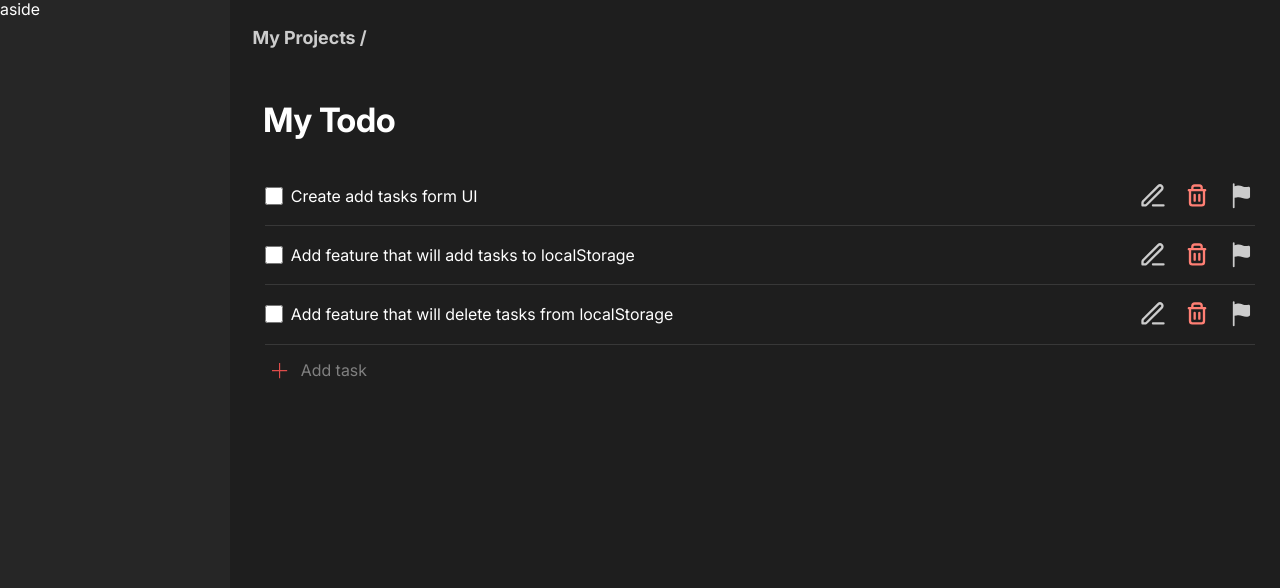
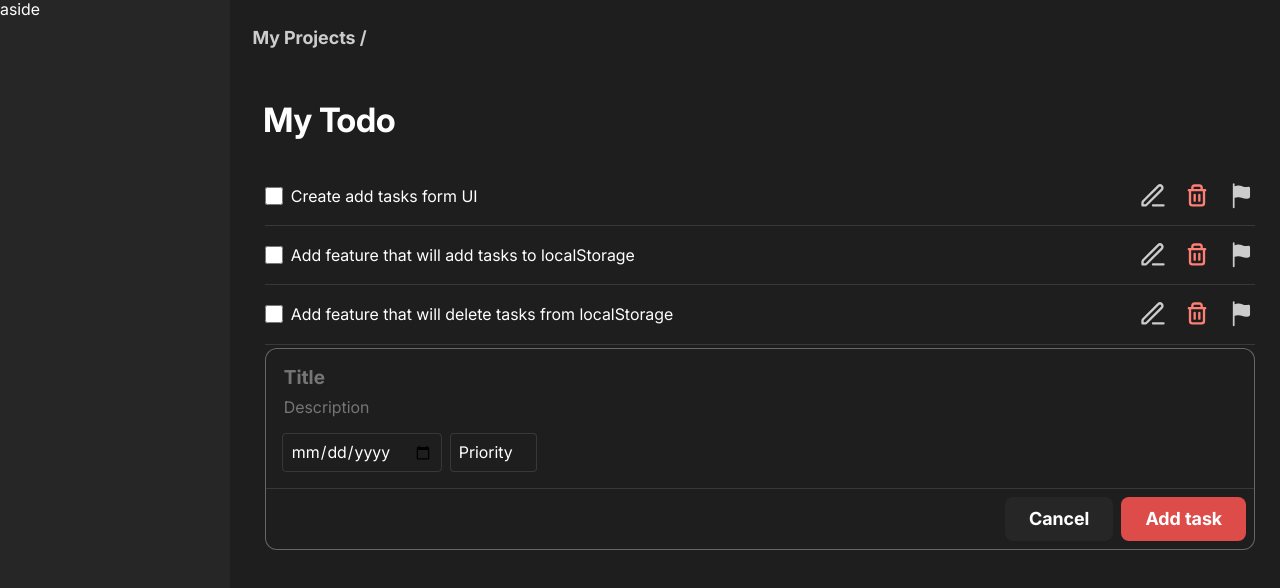
Before and after one commit to lawrence-ruscia/todo-list, a website built with webpack: page src/template.html in a window 1280 px wide. Both pictures are taken after a click on the button "Add task". Built offline with nearby package versions, Linux system fonts and the light colour scheme.

Commit message:
feat(add-tasks): create layout for adding task dialog

```diff
--- a/src/style.css
+++ b/src/style.css
@@ -18,8 +18,10 @@
   --color-placeholder: #808080;
   --color-delete: #ff7f74;
   --color-cta: #de4c4a;
+  --color-cta-hover: #da6d6b;
   --color-text-secondary: #f07f75;
-  --color-cta-hover: #de8d4a1f;
+  --color-menu-hover: #de8d4a1f;
+  --color-btn-hover: #cccccc21;
   --color-priority-1: #d1453b;
   --color-priority-2: #eb8909;
   --color-priority-3: #246fe0;
@@ -58,6 +60,11 @@
   --font-weight-bold: 700;
   --font-weight-black: 900;
 }
+*,
+*::before,
+*::after {
+  box-sizing: border-box;
+}
 
 body {
   min-height: 100vh;
@@ -70,7 +77,8 @@ body {
 }
 
 button,
-input[type="checkbox"] {
+input[type="checkbox"],
+select {
   cursor: pointer;
 }
 
@@ -101,6 +109,24 @@ input {
   width: 100%;
   height: 100%;
   object-fit: cover;
+}
+
+.cta-button {
+  background-color: var(--color-cta);
+  font-weight: var(--font-weight-bold);
+}
+
+.cta-button:hover {
+  background-color: var(--color-cta-hover);
+}
+
+.filled-button {
+  background-color: var(--color-secondary);
+  font-weight: var(--font-weight-bold);
+}
+
+.filled-button:hover {
+  background-color: var(--color-btn-hover);
 }
 
 #header {
@@ -208,6 +234,9 @@ input {
 }
 
 .add-task {
+  position: relative;
+
+  margin-top: 0.2rem;
   margin-left: 0.6rem;
 }
 
@@ -232,3 +261,108 @@ input {
 .add-task__text {
   color: var(--color-placeholder);
 }
+
+.add-task__popover {
+  top: 0;
+  width: 100%;
+  min-height: 200px;
+
+  border: 1px solid var(--color-border);
+  border-radius: var(--radius-medium);
+  background-color: var(--color-primary);
+
+  padding: 0;
+}
+
+.add-task__popover:has(*:focus) {
+  border-color: #cccccc69;
+}
+
+#add-task__form {
+  display: grid;
+  grid-template-rows: auto auto;
+  color: var(--color-text-primary);
+}
+
+.task-form__content {
+  display: flex;
+  flex-direction: column;
+  gap: var(--spacing-sm);
+
+  border-bottom: 1px solid var(--color-border);
+  padding: var(--spacing-sm);
+}
+
+.task-form__text {
+  display: flex;
+  flex-direction: column;
+  gap: var(--spacing-xs);
+}
+
+.task-form__title {
+  font-size: 1.2rem;
+  font-weight: var(--font-weight-bold);
+}
+
+.task-form__title:focus,
+.task-form__description:focus {
+  outline: none;
+  border: 0;
+}
+
+.task-form__select {
+  display: flex;
+  gap: var(--spacing-xs);
+}
+
+.task-form__date {
+  padding: var(--spacing-xs);
+
+  color: var(--color-text-primary);
+  border: 1px solid var(--color-border);
+  border-radius: var(--radius-x-small);
+}
+
+.task-form__priority {
+  appearance: none;
+  -moz-appearance: none;
+  -webkit-appearance: none;
+
+  outline: none;
+  border: 1px solid var(--color-border);
+  border-radius: var(--radius-x-small);
+
+  padding: var(--spacing-xs);
+  color: var(--color-text-primary);
+  background-color: var(--color-primary);
+}
+
+.task-form__date:hover,
+.task-form__priority:hover {
+  background-color: var(--color-btn-hover);
+}
+
+.task-form__priority:hover option {
+  background-color: var(--color-primary);
+}
+
+.task-form__footer {
+  display: flex;
+  justify-content: end;
+
+  padding: var(--spacing-xs);
+}
+
+.task-form__options {
+  display: flex;
+  align-items: center;
+  justify-content: end;
+
+  gap: var(--spacing-xs);
+}
+
+.task-form__options button {
+  font-size: var(--button-font-large);
+  padding: var(--button-padding-large);
+  border-radius: var(--radius-small);
+}
--- a/src/template.html
+++ b/src/template.html
@@ -24,6 +24,7 @@
         </div>
 
         <div class="task-container">
+          <!-- TODO: Replace with lists and use labels for titles to associate them with their checkbox -->
           <div class="task-item">
             <div class="task__details">
               <input type="checkbox" class="task__checkbox" />
@@ -130,9 +131,67 @@
               />
               <p class="add-task__text">Add task</p>
             </button>
+
+            <dialog class="add-task__popover">
+              <form method="dialog" id="add-task__form">
+                <div class="task-form__content">
+                  <div class="task-form__text">
+                    <input
+                      type="text"
+                      class="task-form__title"
+                      placeholder="Title"
+                      name="title"
+                      required
+                    />
+                    <input
+                      type="text"
+                      class="task-form__description"
+                      placeholder="Description"
+                      name="description"
+                    />
+                  </div>
+
+                  <div class="task-form__select">
+                    <input type="date" class="task-form__date" name="date" />
+                    <select
+                      name="priority"
+                      id="priority"
+                      class="task-form__priority"
+                    >
+                      <option value="none" selected disabled hidden>
+                        Priority
+                      </option>
+                      <option value="Priority 1">Priority 1</option>
+                      <option value="Priority 2">Priority 2</option>
+                      <option value="Priority 3">Priority 3</option>
+                      <option value="Priority 4">Priority 4</option>
+                    </select>
+                  </div>
+                </div>
+                <div class="task-form__footer">
+                  <div class="task-form__options">
+                    <button class="filled-button cancel-add-task">
+                      Cancel
+                    </button>
+                    <button class="cta-button confirm-add-task">
+                      Add task
+                    </button>
+                  </div>
+                </div>
+              </form>
+            </dialog>
           </div>
         </div>
       </div>
     </main>
+
+    <script>
+      const addTaskBtn = document.querySelector(".add-task__btn");
+      const addTaskPopover = document.querySelector(".add-task__popover");
+
+      addTaskBtn.addEventListener("click", () => {
+        addTaskPopover.show();
+      });
+    </script>
   </body>
 </html>
```
Also changed, not shown: src/task-ui.js (added, +10 -0 lines).
